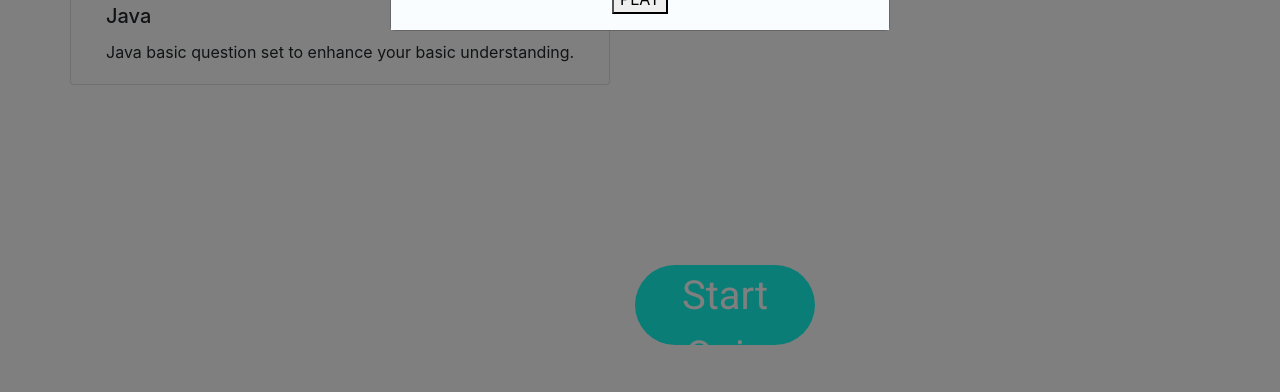
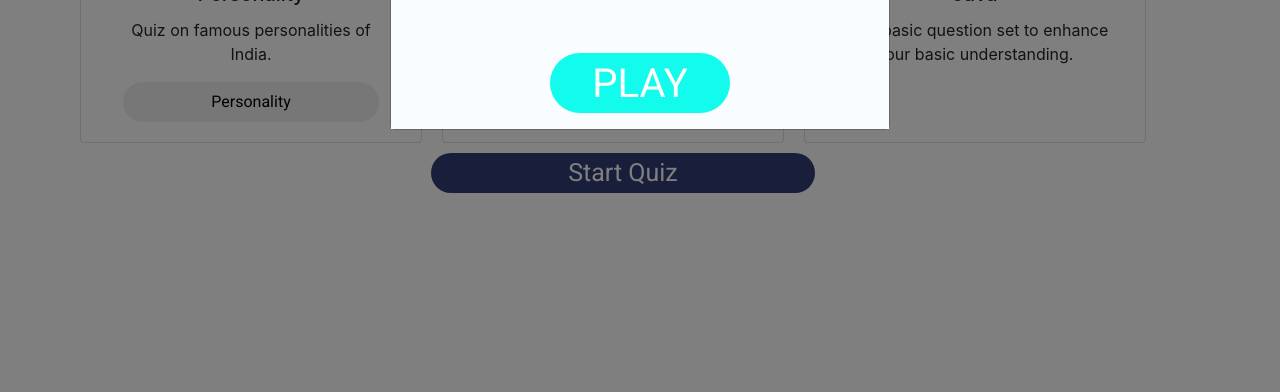
Before and after one commit to DebarunMitra/QuizOnUsingMEN, a website: page index.html in a window 1280 px wide. Shown: the part 408-800 px from the top of the page. Drawn offline with nearby package versions, Linux system fonts and the light colour scheme.

Commit message:
review design added

```diff
--- a/css/style.css
+++ b/css/style.css
@@ -27,11 +27,11 @@ objective: Create a quiz application */
 }
 .main-logo
 {
-  margin-top: 80%;
+  margin-top: 20%;
 }
 .name-logo
 {
-  margin-top: 20%;
+  margin-top: 0%;
 }
 .ins-head
 {
@@ -43,6 +43,8 @@ objective: Create a quiz application */
 {
   padding: 10px;
   color: black;
+}
+#startModal{
 }
 .next-go
 {
@@ -57,7 +59,42 @@ objective: Create a quiz application */
   border-width: 3px;
   border-radius: 23px;
 }
-.start-btn
+.start-btn{
+  border: none;
+  background:#323D74;
+  outline: none;
+  font-weight:normal;
+  font-family: 'Roboto', sans-serif;
+  font-size: 25px;
+  color: white;
+  width: 30vw;
+  height: 40px;
+  border-color:#323D74;
+  border-width: 3px;
+  border-radius: 23px;
+}
+.topic{
+    border: none;
+    font-weight:normal;
+    font-family: 'Roboto', sans-serif;
+    color: black;
+    width: 20vw;
+    height: 40px;
+    outline: none !important;
+    border-color:gray;
+    border-width: 3px;
+    border-radius: 23px;
+}
+.card{
+  width: 30%;
+  text-align: center;
+  margin: 10px;
+}
+.icon-size{
+  padding: 10px;
+  font-size: 10vw;
+}
+.play-btn
 {
   border: none;
   color: white;
@@ -68,11 +105,11 @@ objective: Create a quiz application */
   font-family: 'Roboto', sans-serif;
   font-size: 40px;
   width: 180px;
-  height: 80px;
+  height: 60px;
 }
 .logo-icon
 {
-  height: 80px;
+  height:80px;
 }
 .user-name
 {
```
